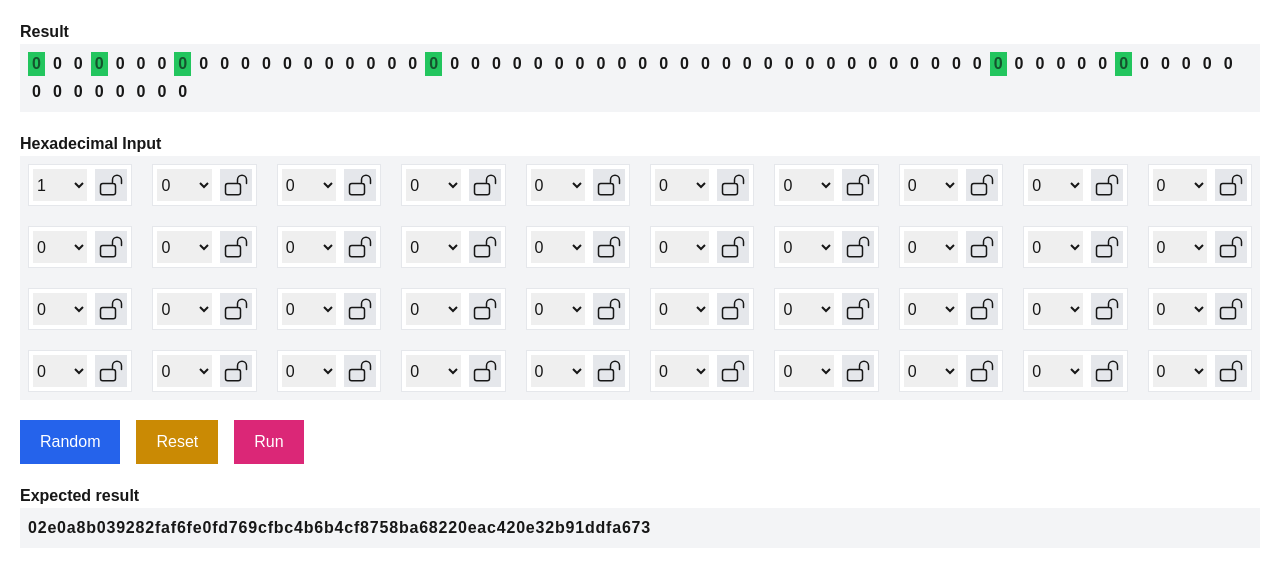
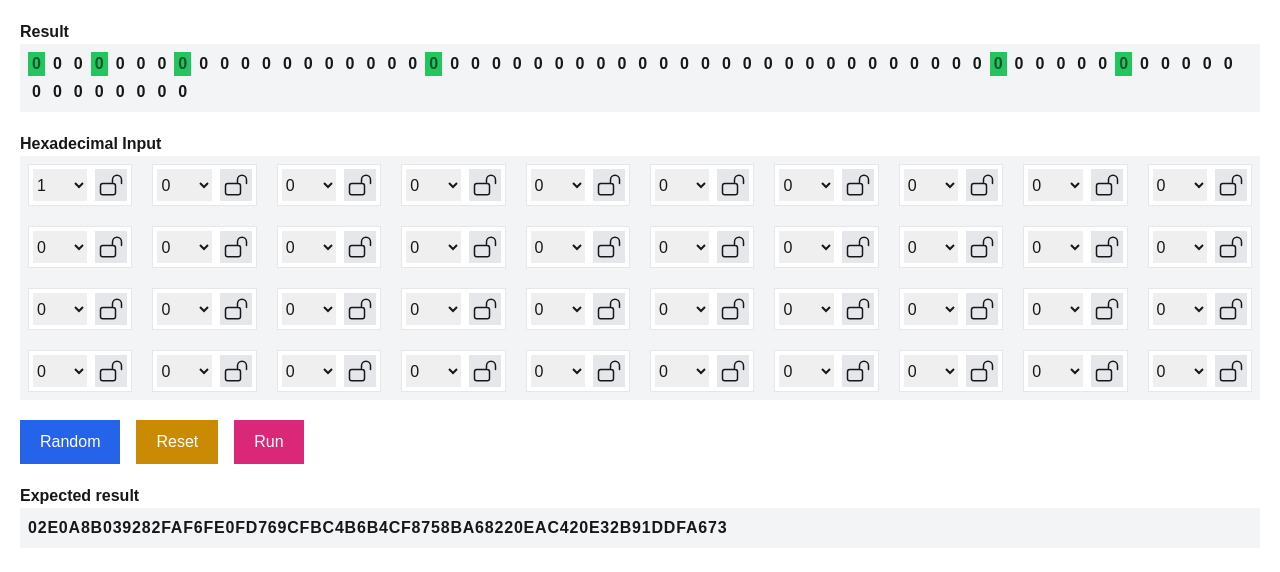
Before and after one commit to fre2mansur/p160, a Next.js app: page / in a window 1280 px wide. Shown: the top 572 px of the page. Built offline with nearby package versions, Linux system fonts and the light colour scheme.

Commit message:
uppercase

```diff
--- a/app/page.jsx
+++ b/app/page.jsx
@@ -178,7 +178,7 @@ const [intervalId, setIntervalId] = useState(null); // New state to store the in
       </div>
 
       <p className="font-bold">Expected result</p>
-      <p className="p-2 bg-gray-100 dark:bg-gray-700 break-words font-semibold tracking-wider">
+      <p className="p-2 bg-gray-100 dark:bg-gray-700 break-words uppercase font-semibold tracking-wider">
         {target}
       </p>
     </div>
```
